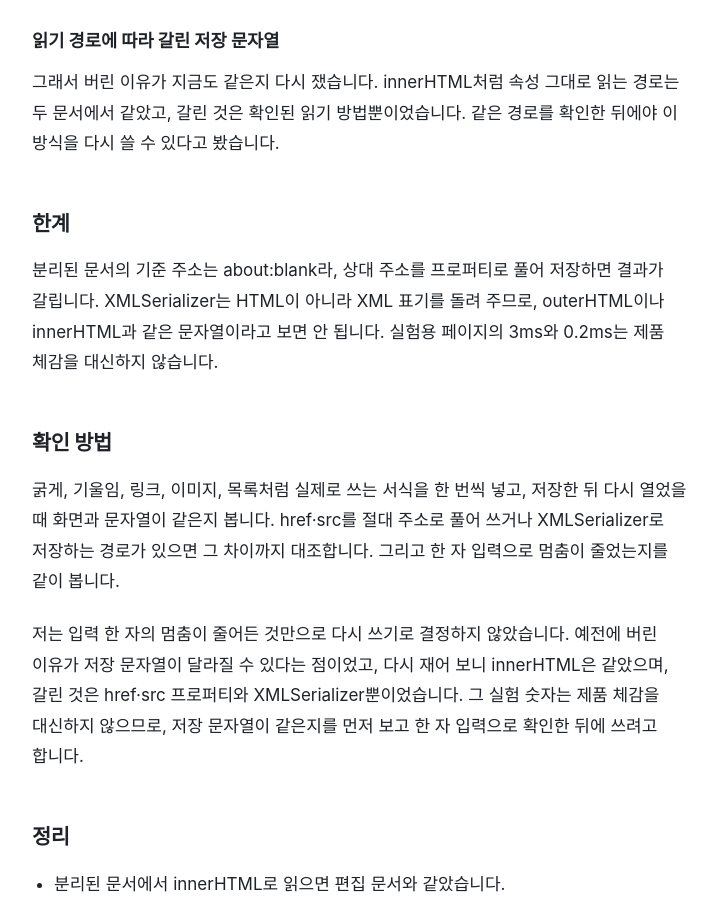
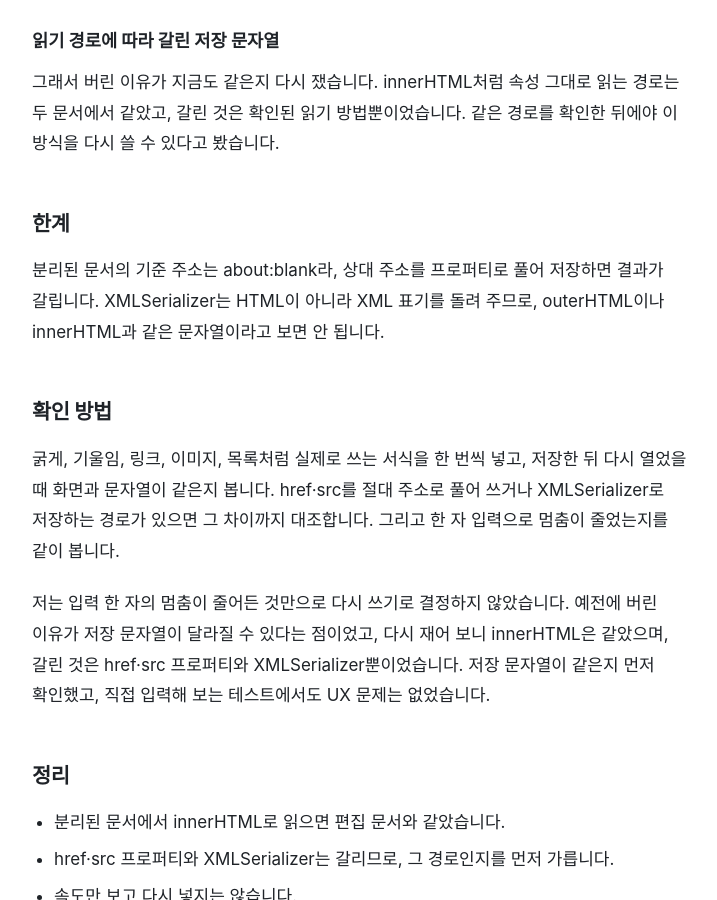
Before and after one commit to zeno0505/dev-articles, a Jekyll site: the page built from _posts/2026-11-13-remeasure-discarded-optimization.md, in a window 1280 px wide and 900 px high, scrolled down 2776 px. Shown: the whole window, without its empty margins (278-995 px from the left). Built offline with Jekyll 4.4.1, drawn with Linux system fonts in a browser that asks for light colours; some web fonts are replaced.

Commit message:
public posts: drop unverified-feel hedge clauses

```diff
--- a/_posts/2026-11-13-remeasure-discarded-optimization.md
+++ b/_posts/2026-11-13-remeasure-discarded-optimization.md
@@ -60,13 +60,13 @@ function serializeForSave(source) {
 
 ## 한계
 
-분리된 문서의 기준 주소는 about:blank라, 상대 주소를 프로퍼티로 풀어 저장하면 결과가 갈립니다. XMLSerializer는 HTML이 아니라 XML 표기를 돌려 주므로, outerHTML이나 innerHTML과 같은 문자열이라고 보면 안 됩니다. 실험용 페이지의 3ms와 0.2ms는 제품 체감을 대신하지 않습니다.
+분리된 문서의 기준 주소는 about:blank라, 상대 주소를 프로퍼티로 풀어 저장하면 결과가 갈립니다. XMLSerializer는 HTML이 아니라 XML 표기를 돌려 주므로, outerHTML이나 innerHTML과 같은 문자열이라고 보면 안 됩니다.
 
 ## 확인 방법
 
 굵게, 기울임, 링크, 이미지, 목록처럼 실제로 쓰는 서식을 한 번씩 넣고, 저장한 뒤 다시 열었을 때 화면과 문자열이 같은지 봅니다. href·src를 절대 주소로 풀어 쓰거나 XMLSerializer로 저장하는 경로가 있으면 그 차이까지 대조합니다. 그리고 한 자 입력으로 멈춤이 줄었는지를 같이 봅니다.
 
-저는 입력 한 자의 멈춤이 줄어든 것만으로 다시 쓰기로 결정하지 않았습니다. 예전에 버린 이유가 저장 문자열이 달라질 수 있다는 점이었고, 다시 재어 보니 innerHTML은 같았으며, 갈린 것은 href·src 프로퍼티와 XMLSerializer뿐이었습니다. 그 실험 숫자는 제품 체감을 대신하지 않으므로, 저장 문자열이 같은지를 먼저 보고 한 자 입력으로 확인한 뒤에 쓰려고 합니다.
+저는 입력 한 자의 멈춤이 줄어든 것만으로 다시 쓰기로 결정하지 않았습니다. 예전에 버린 이유가 저장 문자열이 달라질 수 있다는 점이었고, 다시 재어 보니 innerHTML은 같았으며, 갈린 것은 href·src 프로퍼티와 XMLSerializer뿐이었습니다. 저장 문자열이 같은지 먼저 확인했고, 직접 입력해 보는 테스트에서도 UX 문제는 없었습니다.
 
 ## 정리
 
```
Also changed, not shown: _posts/2026-10-20-reference-and-weight.md (+1 -1 lines), _posts/2026-11-05-prework-when-to-connect.md (+1 -1 lines), _posts/2026-11-10-close-with-record.md (+1 -1 lines), _posts/2026-11-16-pin-examples-and-filter.md (+1 -1 lines).
